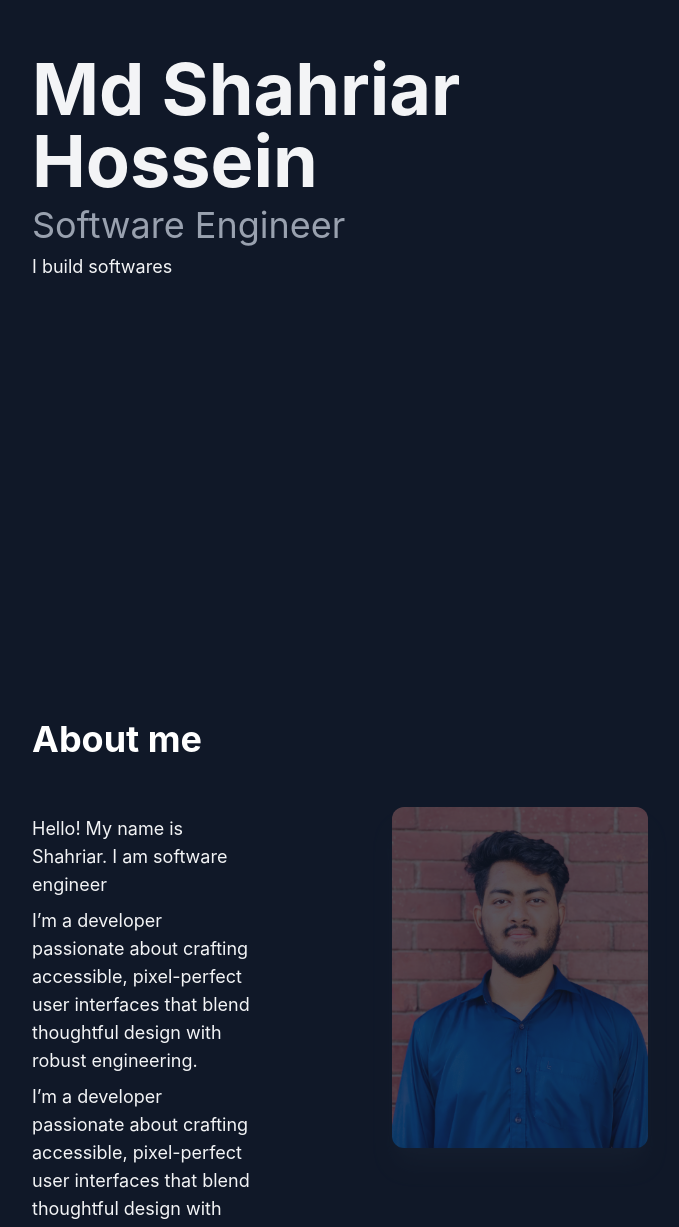
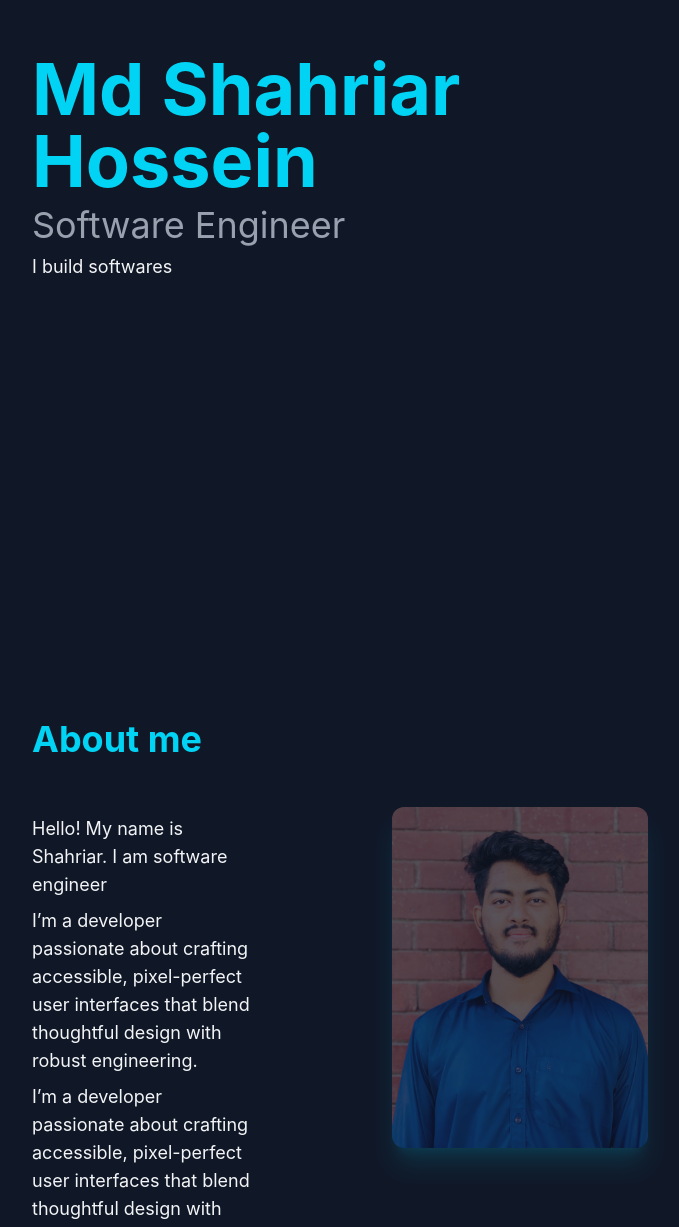
Before and after one commit to Shahriar-Hossein/portfolio-website, a Vue app: page / in a window 1280 px wide. Shown: the part 233-1460 px from the top of the page, without its empty margins (256-935 px from the left). Built offline with nearby package versions, Linux system fonts and the light colour scheme.

Commit message:
using cyan as the theme color

```diff
--- a/src/components/AboutSection.vue
+++ b/src/components/AboutSection.vue
@@ -3,7 +3,7 @@
 <template>
   <section class="container mx-auto flex-col items-center place-content-center py-26">
     <div class="mx-32">
-      <h1 class="text-4xl text-white font-bold my-12"> About me </h1>
+      <h1 class="text-4xl text-cyan-400 font-bold my-12"> About me </h1>
       <div class="flex justify-between content-start">
         <div class="pr-12">
           <p class="mt-2">
@@ -24,7 +24,7 @@
         </div>
         <div class="px-22">
           <img
-            class="h-auto max-w-3xs mx-auto transition-all duration-300 rounded-xl opacity-30 hover:opacity-90 shadow-xl shadow-gray-800"
+            class="h-auto max-w-3xs mx-auto transition-all duration-300 rounded-xl opacity-30 hover:opacity-100 shadow-xl shadow-cyan-500/50"
             src="../assets/IMG-20250217-WA0004.jpg"
             alt="My Picture"
           />
--- a/src/components/HeroSection.vue
+++ b/src/components/HeroSection.vue
@@ -3,7 +3,7 @@
 <template>
   <section class="container flex-col items-center place-content-center text-lg min-h-screen">
     <div class="mx-32">
-      <h1 class="text-7xl font-bold">Md Shahriar Hossein</h1>
+      <h1 class="text-7xl text-cyan-400 font-bold">Md Shahriar Hossein</h1>
       <h4 class="mt-2 text-gray-400 text-4xl font semibold">Software Engineer</h4>
       <p class="pt-2">I build softwares</p>
     </div>
```
